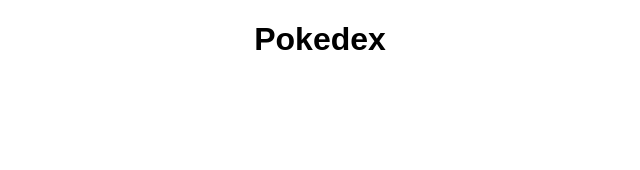
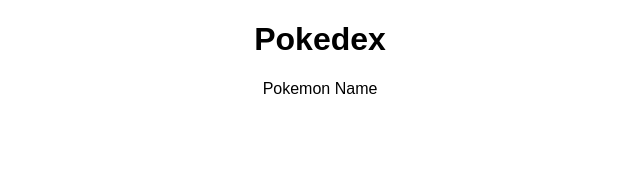
Before and after one commit to FreeBreadsticks/pokedex, a React (Create React App) app in the folder pokedex-client/: page / in a window 1280 px wide. Shown: the top 170 px of the page, without its empty margins (320-960 px from the left). Built offline with nearby package versions, Linux system fonts and the light colour scheme.

Commit message:
Added PokemonList Container and PokemonCard component to pokedex-client

```diff
--- /dev/null
+++ b/pokedex-client/src/components/PokemonCard.js
@@ -0,0 +1,11 @@
+import React from 'react';
+
+const PokemonCard = () => {
+  return (
+    <div>
+      Pokemon Name
+    </div>
+  );
+}
+
+export default PokemonCard;
--- a/pokedex-client/src/containers/App.js
+++ b/pokedex-client/src/containers/App.js
@@ -1,4 +1,5 @@
 import React, { Component } from 'react';
+import PokemonList from './PokemonList'
 import './App.css';
 
 class App extends Component {
@@ -6,6 +7,7 @@
     return (
       <div className="App">
       <h1>Pokedex</h1>
+      <PokemonList />
       </div>
     );
   }
--- /dev/null
+++ b/pokedex-client/src/containers/PokemonList.js
@@ -0,0 +1,12 @@
+import React from 'react';
+import PokemonCard from '../components/PokemonCard'
+
+const PokemonList = (props) => {
+  return (
+    <div>
+      <PokemonCard />
+    </div>
+  )
+}
+
+export default PokemonList;
```
Also changed, not shown: pokedex-client/src/components/Navbar.js (added, +12 -0 lines), pokedex-client/package.json (line endings or trailing spaces), 1 other file (tests, documents, lock files or other folders).
